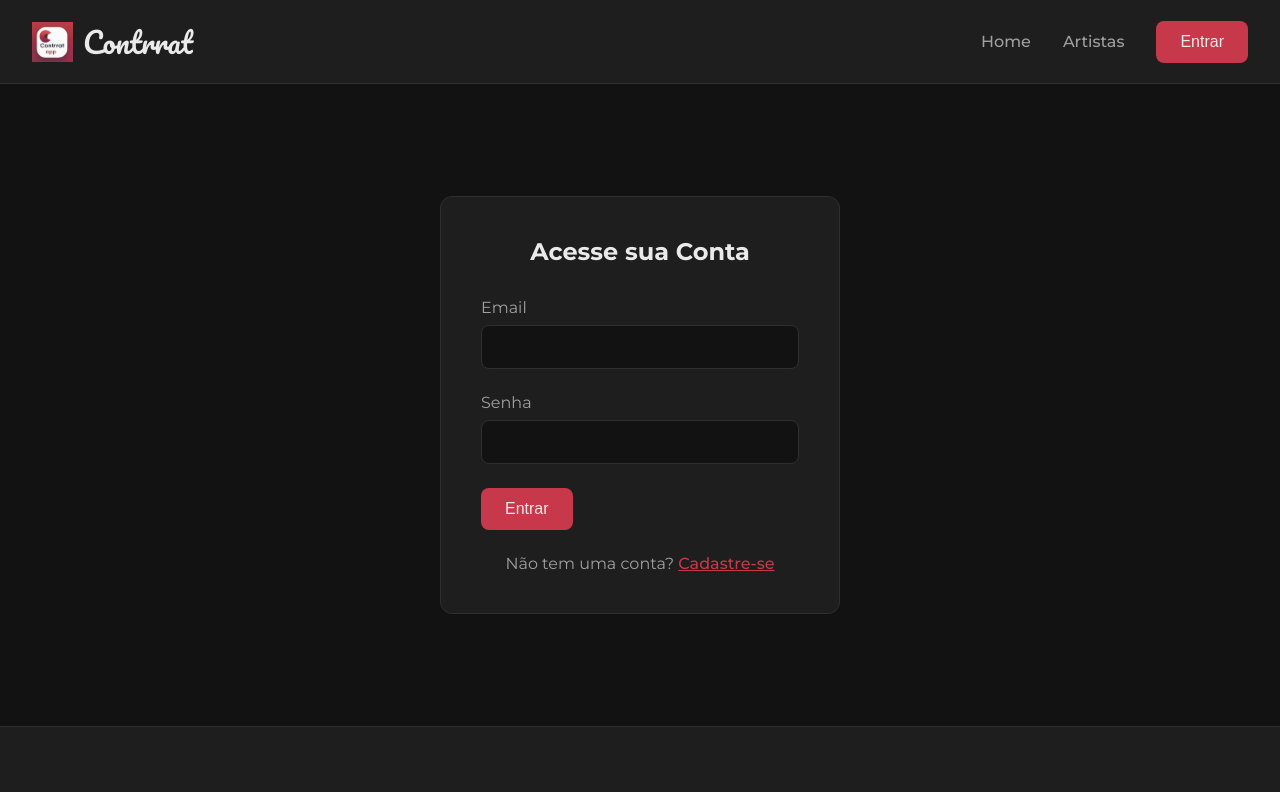
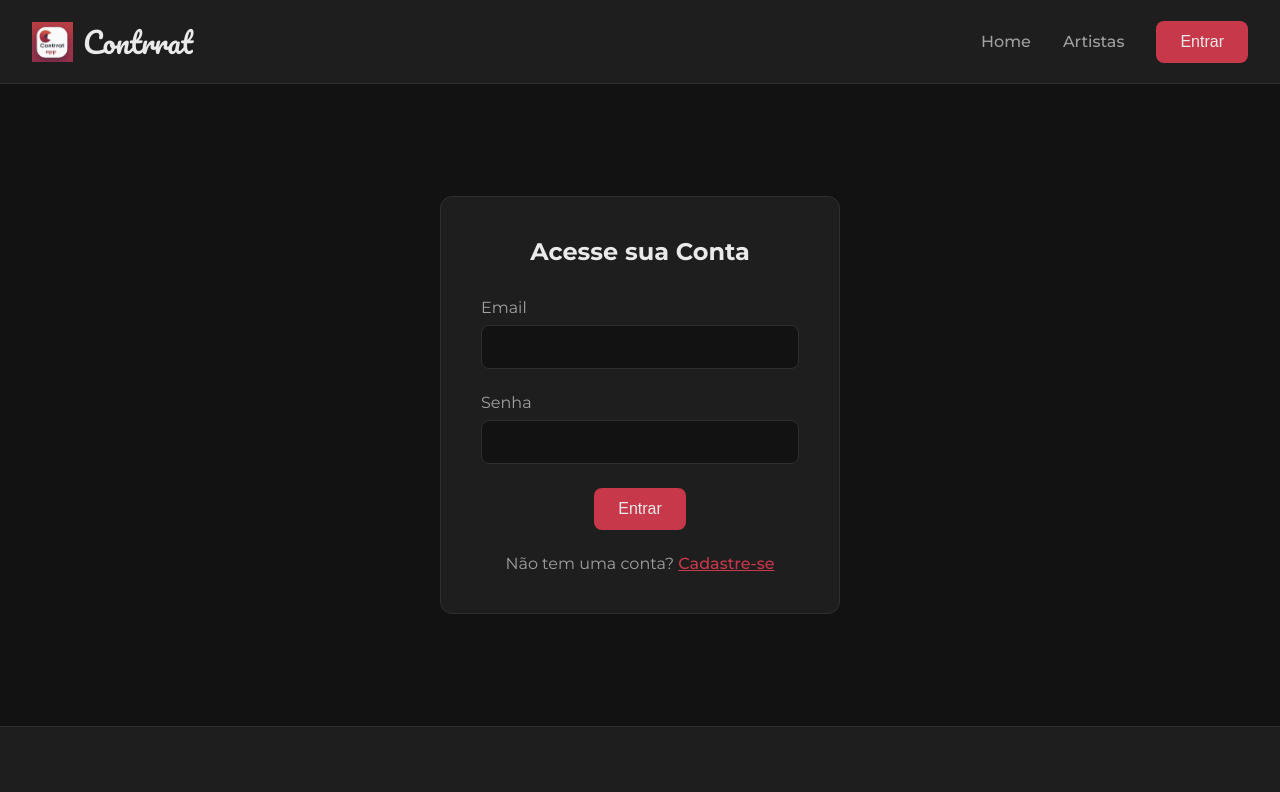
Before and after one commit to matteusmoreno/contrrat-frontend, a React (Create React App) app: page /login in a window 1280 px wide. Shown: the top 792 px of the page. Built offline with nearby package versions, Linux system fonts and the light colour scheme.

Commit message:
update login page

```diff
--- a/src/pages/LoginPage/LoginPage.js
+++ b/src/pages/LoginPage/LoginPage.js
@@ -1,7 +1,7 @@
 // src/pages/LoginPage/LoginPage.js
 import React, { useState } from 'react';
 import { useNavigate, Link } from 'react-router-dom';
-import { useAuth } from '../../contexts/AuthContext'; // Importe nosso hook
+import { useAuth } from '../../contexts/AuthContext';
 import Button from '../../components/Button/Button';
 import styles from './LoginPage.module.css';
 
@@ -10,7 +10,7 @@ const LoginPage = () => {
     const [password, setPassword] = useState('');
     const [error, setError] = useState('');
 
-    const { login } = useAuth(); // Obtenha a função login do contexto
+    const { login } = useAuth();
     const navigate = useNavigate();
 
     const handleSubmit = async (event) => {
@@ -19,7 +19,7 @@ const LoginPage = () => {
 
         try {
             await login(username, password);
-            navigate('/'); // Redireciona para a home SEM recarregar a página
+            navigate('/');
         } catch (err) {
             setError('Usuário ou senha inválidos. Tente novamente.');
         }
@@ -50,7 +50,13 @@ const LoginPage = () => {
                     />
                 </div>
                 {error && <p className={styles.error}>{error}</p>}
-                <Button type="submit">Entrar</Button>
+
+                {/* **INÍCIO DA ALTERAÇÃO** */}
+                <div className={styles.buttonContainer}>
+                    <Button type="submit">Entrar</Button>
+                </div>
+                {/* **FIM DA ALTERAÇÃO** */}
+
                 <p className={styles.formFooter}>
                     Não tem uma conta? <Link to="/register">Cadastre-se</Link>
                 </p>
--- a/src/pages/LoginPage/LoginPage.module.css
+++ b/src/pages/LoginPage/LoginPage.module.css
@@ -1,3 +1,4 @@
+/* src/pages/LoginPage/LoginPage.module.css */
 .loginContainer {
     display: flex;
     justify-content: center;
@@ -46,6 +47,17 @@
     margin-bottom: 1rem;
 }
 
+/* --- NOVA REGRA ADICIONADA --- */
+.buttonContainer {
+    display: flex;
+    justify-content: center;
+    margin-top: 1.5rem;
+    /* Adiciona um espaço acima do botão */
+}
+
+/* --- FIM DA NOVA REGRA --- */
+
+
 .formFooter {
     text-align: center;
     margin-top: 1.5rem;
```
